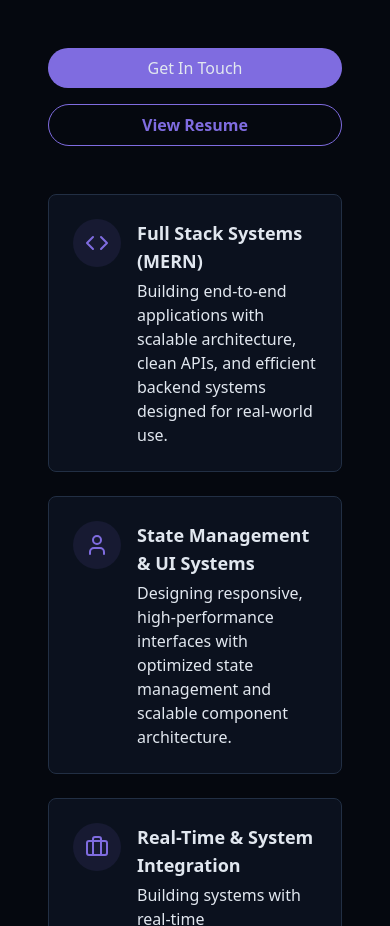
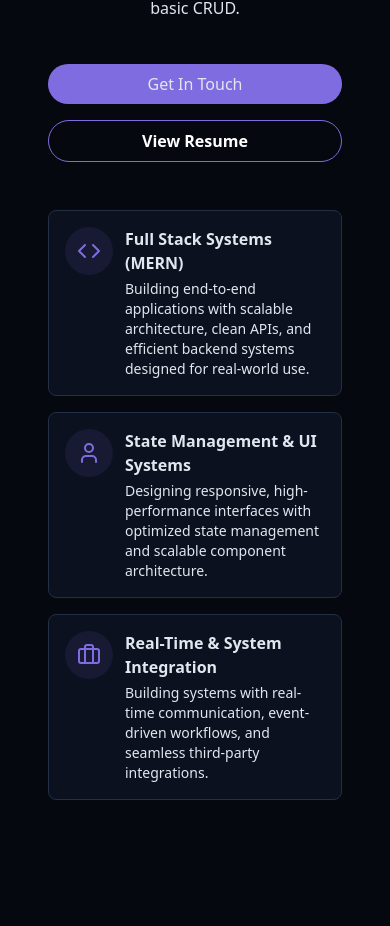
Before and after one commit to Aarsh31248/My-Portfolio, a React (Vite) app: page / in a window 390 px wide. Shown: the part 1714-2640 px from the top of the page. Built offline with nearby package versions, Linux system fonts and the light colour scheme.

Commit message:
Fix responsiveness for About section cards

```diff
--- a/src/Components/AboutSection.jsx
+++ b/src/Components/AboutSection.jsx
@@ -32,7 +32,7 @@ const AboutSection = () => {
   return (
     <section id="about" className="py-24 px-4 relative">
       <div className="container mx-auto max-w-5xl">
-        <h2 className="text-3xl md:text-4xl font-bold mb-12 text-center">
+        <h2 className="text-3xl md:text-4xl font-bold mb-16 text-center">
           About
           <span className="text-primary"> Me</span>
         </h2>
@@ -97,7 +97,7 @@ const AboutSection = () => {
                 target="_blank"
                 rel="noreferrer"
                 onClick={() => trackEvent("resume_click", "resume")}
-                className="px-6 py-2 rounded-full border border-primary text-primary hover:bg-primary/10 transition-colors duration-300 font-bold"
+                className="px-6 py-2 rounded-full border border-primary text-white hover:bg-primary/10 transition-colors duration-300 font-bold"
               >
                 View Resume
               </a>
@@ -111,14 +111,14 @@ const AboutSection = () => {
             whileInView="visible"
             viewport={{ once: true, amount: 0.2 }}
             transition={{ delay: 0.2 }}
-            className="grid grid-cols-1 gap-6 will-change-transform"
+            className="grid grid-cols-1 gap-4 sm:gap-6 will-change-transform"
           >
             {/* CARD 1 */}
             <motion.div
               variants={itemVariants}
               whileHover={{ y: -8, scale: 1.02 }}
               transition={{ type: "spring", stiffness: 180, damping: 12 }}
-              className="group relative bg-card p-6 rounded-lg border border-border
+              className="group relative bg-card p-4 sm:p-6 rounded-lg border border-border
                           transition-all duration-300
                           hover:shadow-lg hover:shadow-primary/10
                           hover:border-primary/40 overflow-hidden"
@@ -126,7 +126,7 @@ const AboutSection = () => {
               {/* subtle hover overlay */}
               <div className="absolute inset-0 bg-primary/5 opacity-0 group-hover:opacity-100 transition duration-300"></div>
 
-              <div className="relative flex items-start gap-4">
+              <div className="relative flex items-start gap-3 sm:gap-4">
                 <motion.div
                   whileHover={{ scale: 1.15 }}
                   className="p-3 rounded-full bg-primary/10
@@ -137,10 +137,10 @@ const AboutSection = () => {
                 </motion.div>
 
                 <div className="text-left">
-                  <h4 className="font-semibold text-lg">
+                  <h4 className="font-semibold text-base sm:text-lg">
                     Full Stack Systems (MERN)
                   </h4>
-                  <p className="text-muted-foreground mt-1">
+                  <p className="text-sm sm:text-base text-muted-foreground mt-1">
                     Building end-to-end applications with scalable architecture,
                     clean APIs, and efficient backend systems designed for
                     real-world use.
@@ -154,14 +154,14 @@ const AboutSection = () => {
               variants={itemVariants}
               whileHover={{ y: -8, scale: 1.02 }}
               transition={{ type: "spring", stiffness: 180, damping: 12 }}
-              className="group relative bg-card p-6 rounded-lg border border-border
+              className="group relative bg-card p-4 sm:p-6 rounded-lg border border-border
                           transition-all duration-300
                           hover:shadow-lg hover:shadow-primary/10
                           hover:border-primary/40 overflow-hidden"
             >
               <div className="absolute inset-0 bg-primary/5 opacity-0 group-hover:opacity-100 transition duration-300"></div>
 
-              <div className="relative flex items-start gap-4">
+              <div className="relative flex items-start gap-3 sm:gap-4">
                 <motion.div
                   whileHover={{ scale: 1.15 }}
                   className="p-3 rounded-full bg-primary/10
@@ -172,10 +172,10 @@ const AboutSection = () => {
                 </motion.div>
 
                 <div className="text-left">
-                  <h4 className="font-semibold text-lg">
+                  <h4 className="font-semibold text-base sm:text-lg">
                     State Management & UI Systems
                   </h4>
-                  <p className="text-muted-foreground mt-1">
+                  <p className="text-sm sm:text-base text-muted-foreground mt-1">
                     Designing responsive, high-performance interfaces with
                     optimized state management and scalable component
                     architecture.
@@ -189,14 +189,14 @@ const AboutSection = () => {
               variants={itemVariants}
               whileHover={{ y: -8, scale: 1.02 }}
               transition={{ type: "spring", stiffness: 180, damping: 12 }}
-              className="group relative bg-card p-6 rounded-lg border border-border
+              className="group relative bg-card p-4 sm:p-6 rounded-lg border border-border
                           transition-all duration-300
                           hover:shadow-lg hover:shadow-primary/10
                           hover:border-primary/40 overflow-hidden"
             >
               <div className="absolute inset-0 bg-primary/5 opacity-0 group-hover:opacity-100 transition duration-300"></div>
 
-              <div className="relative flex items-start gap-4">
+              <div className="relative flex items-start gap-3 sm:gap-4">
                 <motion.div
                   whileHover={{ scale: 1.15 }}
                   className="p-3 rounded-full bg-primary/10
@@ -207,10 +207,10 @@ const AboutSection = () => {
                 </motion.div>
 
                 <div className="text-left">
-                  <h4 className="font-semibold text-lg">
+                  <h4 className="font-semibold text-base sm:text-lg">
                     Real-Time & System Integration
                   </h4>
-                  <p className="text-muted-foreground mt-1">
+                  <p className="text-sm sm:text-base text-muted-foreground mt-1">
                     Building systems with real-time communication, event-driven
                     workflows, and seamless third-party integrations.
                   </p>
```
